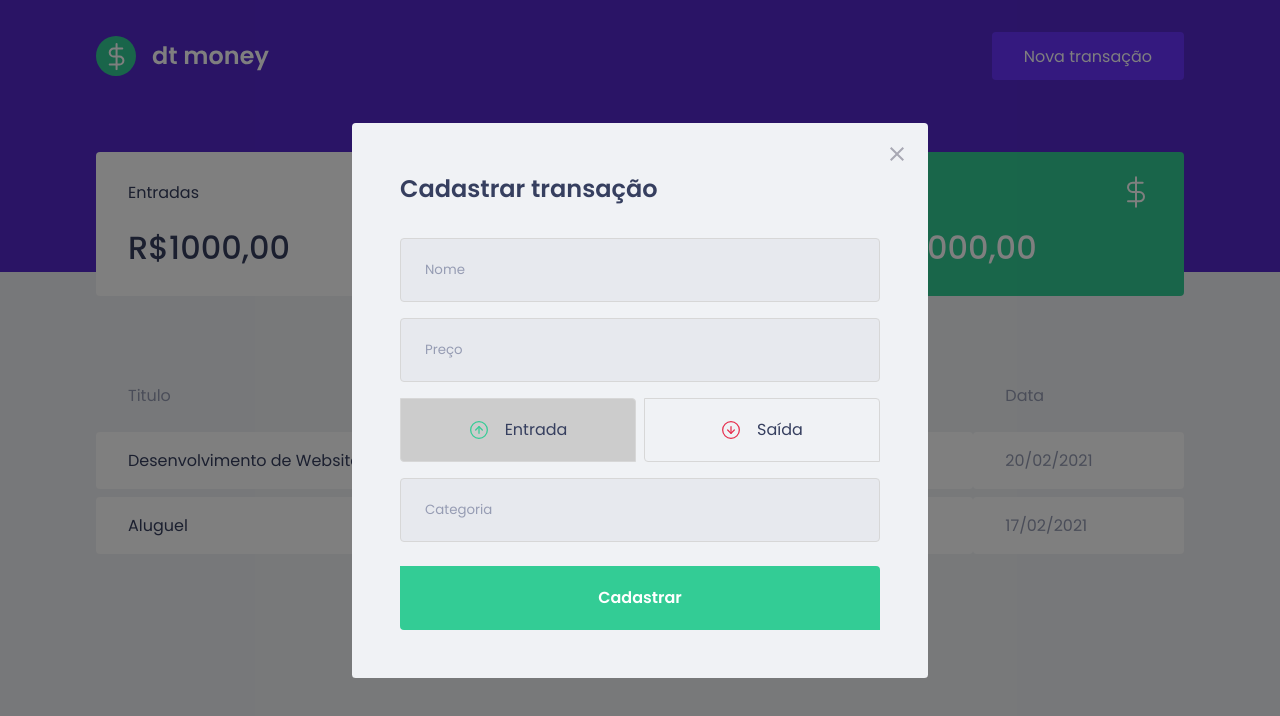
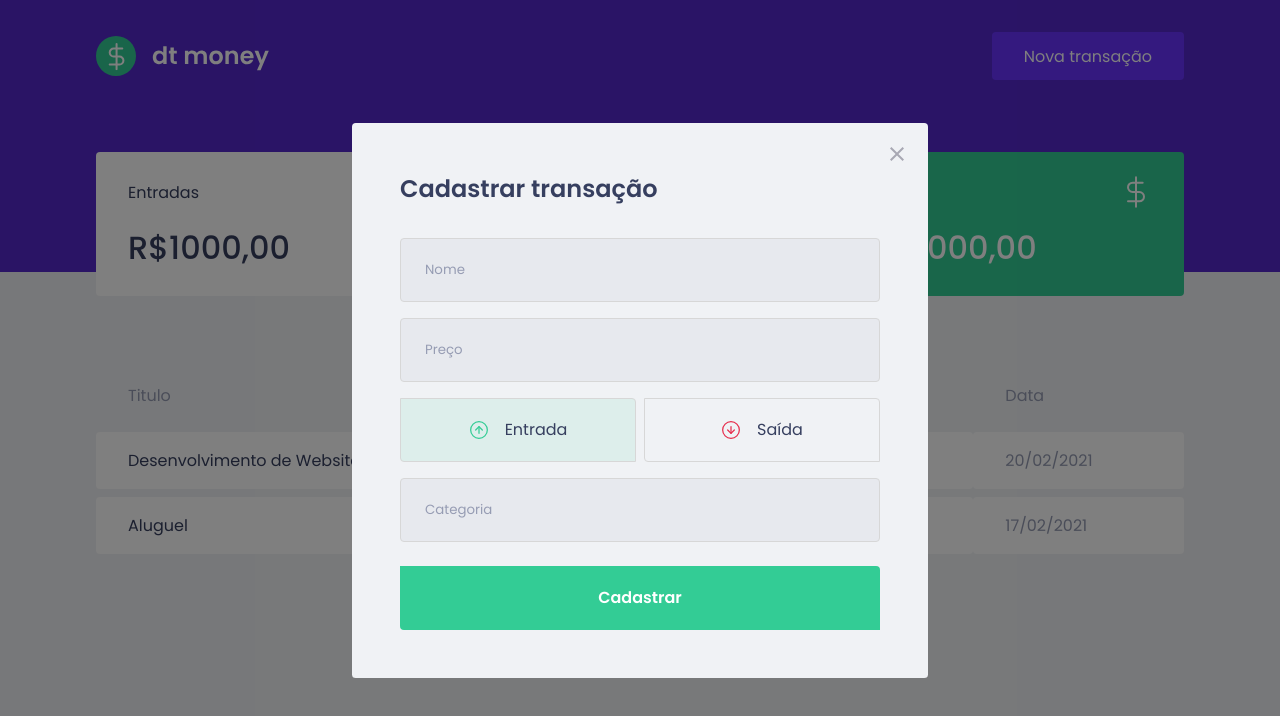
Before and after one commit to AdrianoMoreira86/dtmoney, a React (Create React App) app: page / in a window 1280 px wide. Both pictures are taken after a click on the button "Nova transação". Shown: the top 716 px of the page. Built offline with nearby package versions, Linux system fonts and the light colour scheme; no server answers; what miragejs would draw is missing.

Commit message:
buttons colors

```diff
--- a/src/components/NewTransactionModal/index.tsx
+++ b/src/components/NewTransactionModal/index.tsx
@@ -47,6 +47,8 @@ export function NewTransactionModal({ isOpen, onRequestClose }: NewTransactionMo
                     type='button'
                     onClick={() => setType('deposit')}
                     isActive={type === 'deposit'}
+                    activeColor='green'
+
                 >
                     <img src={incomeImg} alt="Entrada" />
                     <span>Entrada</span>
@@ -56,6 +58,7 @@ export function NewTransactionModal({ isOpen, onRequestClose }: NewTransactionMo
                     type='button'
                     onClick={() => setType('withdraw')}
                     isActive={type === 'withdraw'}
+                    activeColor='red'
 
                 >
                     <img src={outcomeImg} alt="Saída" />
--- a/src/components/NewTransactionModal/styles.ts
+++ b/src/components/NewTransactionModal/styles.ts
@@ -1,5 +1,5 @@
 import styled from "styled-components";
-import { darken } from 'polished';
+import { darken, transparentize } from 'polished';
 
 export const Container = styled.form`
 
@@ -61,14 +61,22 @@ export const TransactionTypeContainer = styled.div`
 
 interface RadioBoxProps {
     isActive: boolean;
+    activeColor: 'green' | 'red';
 }
 
+const colors = {
+    green: '#33CC95',
+    red: '#e52e40',
+}
 export const RadioBox = styled.button<RadioBoxProps>`
         height: 4rem;
         border: 1px solid #d7d7d7;
         border-radius: 0%.25rem;
 
-        background: ${(props) => props.isActive ? '#ccc' : 'transparent'};
+        background: ${(props) => props.isActive
+        ? transparentize(0.9, colors[props.activeColor])
+        : 'transparent'
+        };
 
         display: flex;
         align-items: center;
```
